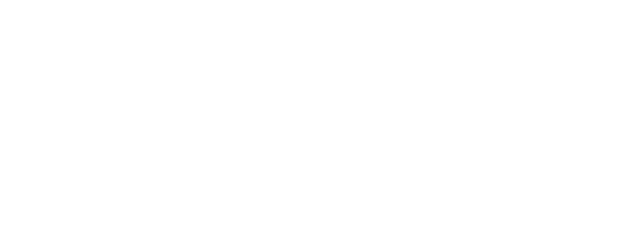
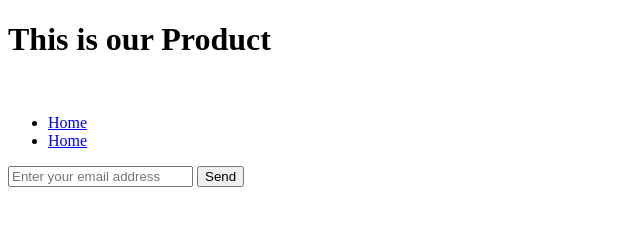
Before and after one commit to ahtisham225/ahtisham_Edy_Microverse, a plain HTML site: page index.html in a window 1280 px wide. Shown: the whole page, without its empty margins (0-640 px from the left). Drawn offline with Linux system fonts and the light colour scheme.

Commit message:
implemented some html structure needed

```diff
--- a/index.html
+++ b/index.html
@@ -21,12 +21,23 @@
     - The freeCodeCamp Team
 
     -->
-    <h1 id="header">
+    <h1 id="header">This is our Product</h1>
       <img id="header-img">
       <nav id="nav-bar">
+        <ul>
+          <li><a href="#index.html" class="nav-link">Home</a></li>
+          <li><a href="#index.html" class="nav-link">Home</a></li>
+        </ul>
+      </nav>
+    <section id="video">
 
-      </nav>
-    </h1>
+    </section>
+
+    <form id="form" action="">
+      <input id="email" type="email" placeholder="Enter your email address">
+      <input type="submit" value="Send">
+    </form>
+
     <script  src="js/index.js"></script>
   </body>
 </html>
```
